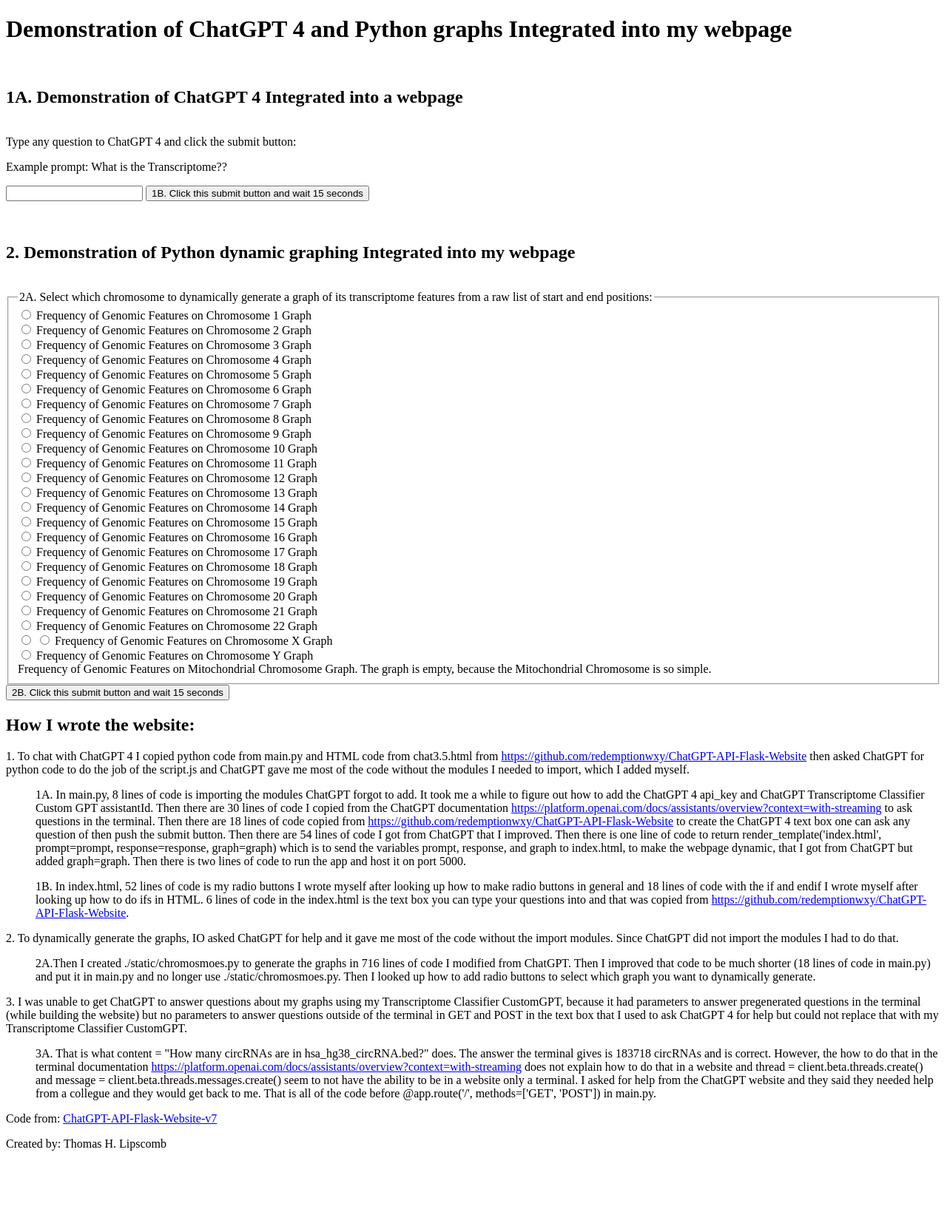
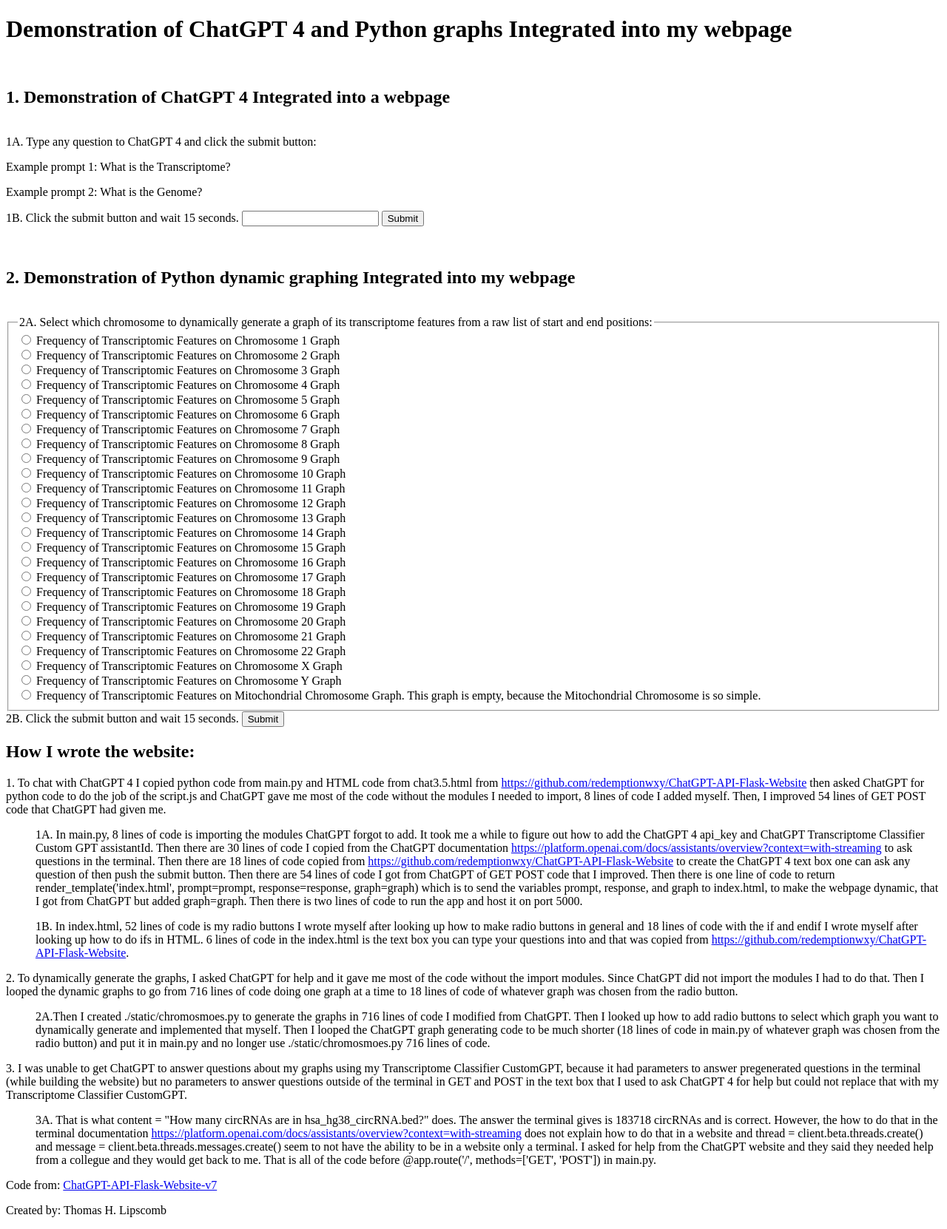
Before and after one commit to ProfHariSeldon/ChatGPT-API-Flask-Website-v7-main, a Flask app: page / in a window 1280 px wide. Shown: the whole page at 74% size. Before the commit the page ends 1556 px from the top, so only its background shows below. Run offline with Flask 3, Linux system fonts and the light colour scheme.

Commit message:
HTML blurb 4

```diff
--- a/templates/index.html
+++ b/templates/index.html
@@ -4,20 +4,20 @@
     <meta charset="UTF-8">
     <title>TL ChatGPT 4 and Dynamic Graphs</title>
     <meta name="description" content="Demonstration of ChatGPT 4 and Dynamic Python graphs Integrated into my webpage">
-    <meta name="keywords" content="Thomas H. Lipscomb, Thomas Lipscomb, End to End website, Genomics, ChatGPT, Dynamic Graphs, 2024">
+    <meta name="keywords" content="Thomas H. Lipscomb, Thomas Lipscomb, End to End website, Transcriptomics, ChatGPT, Dynamic Graphs, 2024">
     <title>Demonstration of ChatGPT 4 and Dynamic Python graphs Integrated into my webpage</title>
 </head>
 <body>
     <h1>Demonstration of ChatGPT 4 and Python graphs Integrated into my webpage</h1><br>
-    <h2><b>1A. Demonstration of ChatGPT 4 Integrated into a webpage</b></h2><br>
+    <h2><b>1. Demonstration of ChatGPT 4 Integrated into a webpage</b></h2><br>
     <!-- https://stackoverflow.com/questions/5392882/why-is-chrome-showing-a-please-fill-out-this-field-tooltip-on-empty-fields -->
     <form method="post">
-        <label for="prompt">Type any question to ChatGPT 4 and click the submit button:</label>
-        <p>Example prompt: What is the Transcriptome??</p>
+        <label for="prompt">1A. Type any question to ChatGPT 4 and click the submit button:</label>
+        <p>Example prompt 1: What is the Transcriptome?</p>
+        <p>Example prompt 2: What is the Genome?</p>
         <!-- https://www.w3schools.com/tags/att_input_required.asp -->
-        <input type="text" id="prompt" name="prompt">
-
-        <button type="submit">1B. Click this submit button and wait 15 seconds</button><br>
+        1B. Click the submit button and wait 15 seconds. <input type="text" id="prompt" name="prompt">
+        <button type="submit">Submit</button><br>
     </form>
     <br>
     <br>
@@ -26,58 +26,58 @@
         <fieldset>
             <legend>2A. Select which chromosome to dynamically generate a graph of its transcriptome features from a raw list of start and end positions:</legend>
             <input type="radio" id="chr1" name="graph" value="chr1">
-            <label for="chr1">Frequency of Genomic Features on Chromosome 1 Graph</label><br>
+            <label for="chr1">Frequency of Transcriptomic Features on Chromosome 1 Graph</label><br>
             <input type="radio" id="chr2" name="graph" value="chr2">
-            <label for="chr2">Frequency of Genomic Features on Chromosome 2 Graph</label><br>
+            <label for="chr2">Frequency of Transcriptomic Features on Chromosome 2 Graph</label><br>
             <input type="radio" id="chr3" name="graph" value="chr3">
-            <label for="chr3">Frequency of Genomic Features on Chromosome 3 Graph</label><br>
+            <label for="chr3">Frequency of Transcriptomic Features on Chromosome 3 Graph</label><br>
             <input type="radio" id="chr4" name="graph" value="chr4">
-            <label for="chr4">Frequency of Genomic Features on Chromosome 4 Graph</label><br>
+            <label for="chr4">Frequency of Transcriptomic Features on Chromosome 4 Graph</label><br>
             <input type="radio" id="chr5" name="graph" value="chr5">
-            <label for="chr5">Frequency of Genomic Features on Chromosome 5 Graph</label><br>
+            <label for="chr5">Frequency of Transcriptomic Features on Chromosome 5 Graph</label><br>
             <input type="radio" id="chr6" name="graph" value="chr6">
-            <label for="chr6">Frequency of Genomic Features on Chromosome 6 Graph</label><br>
+            <label for="chr6">Frequency of Transcriptomic Features on Chromosome 6 Graph</label><br>
             <input type="radio" id="chr7" name="graph" value="chr7">
-            <label for="chr7">Frequency of Genomic Features on Chromosome 7 Graph</label><br>
+            <label for="chr7">Frequency of Transcriptomic Features on Chromosome 7 Graph</label><br>
             <input type="radio" id="chr8" name="graph" value="chr8">
-            <label for="chr8">Frequency of Genomic Features on Chromosome 8 Graph</label><br>
+            <label for="chr8">Frequency of Transcriptomic Features on Chromosome 8 Graph</label><br>
             <input type="radio" id="chr9" name="graph" value="chr9">
-            <label for="chr9">Frequency of Genomic Features on Chromosome 9 Graph</label><br>
+            <label for="chr9">Frequency of Transcriptomic Features on Chromosome 9 Graph</label><br>
             <input type="radio" id="chr10" name="graph" value="chr10">
-            <label for="chr10">Frequency of Genomic Features on Chromosome 10 Graph</label><br>
+            <label for="chr10">Frequency of Transcriptomic Features on Chromosome 10 Graph</label><br>
             <input type="radio" id="chr11" name="graph" value="chr11">
-            <label for="chr11">Frequency of Genomic Features on Chromosome 11 Graph</label><br>
+            <label for="chr11">Frequency of Transcriptomic Features on Chromosome 11 Graph</label><br>
             <input type="radio" id="chr12" name="graph" value="chr12">
-            <label for="chr12">Frequency of Genomic Features on Chromosome 12 Graph</label><br>
+            <label for="chr12">Frequency of Transcriptomic Features on Chromosome 12 Graph</label><br>
             <input type="radio" id="chr13" name="graph" value="chr13">
-            <label for="chr13">Frequency of Genomic Features on Chromosome 13 Graph</label><br>
+            <label for="chr13">Frequency of Transcriptomic Features on Chromosome 13 Graph</label><br>
             <input type="radio" id="chr14" name="graph" value="chr14">
-            <label for="chr14">Frequency of Genomic Features on Chromosome 14 Graph</label><br>
+            <label for="chr14">Frequency of Transcriptomic Features on Chromosome 14 Graph</label><br>
             <input type="radio" id="chr15" name="graph" value="chr15">
-            <label for="chr15">Frequency of Genomic Features on Chromosome 15 Graph</label><br>
+            <label for="chr15">Frequency of Transcriptomic Features on Chromosome 15 Graph</label><br>
             <input type="radio" id="chr16" name="graph" value="chr16">
-            <label for="chr16">Frequency of Genomic Features on Chromosome 16 Graph</label><br>
+            <label for="chr16">Frequency of Transcriptomic Features on Chromosome 16 Graph</label><br>
             <input type="radio" id="chr17" name="graph" value="chr17">
-            <label for="chr17">Frequency of Genomic Features on Chromosome 17 Graph</label><br>
+            <label for="chr17">Frequency of Transcriptomic Features on Chromosome 17 Graph</label><br>
             <input type="radio" id="chr18" name="graph" value="chr18">
-            <label for="chr18">Frequency of Genomic Features on Chromosome 18 Graph</label><br>
+            <label for="chr18">Frequency of Transcriptomic Features on Chromosome 18 Graph</label><br>
             <input type="radio" id="chr19" name="graph" value="chr19">
-            <label for="chr19">Frequency of Genomic Features on Chromosome 19 Graph</label><br>
+            <label for="chr19">Frequency of Transcriptomic Features on Chromosome 19 Graph</label><br>
             <input type="radio" id="chr20" name="graph" value="chr20">
-            <label for="chr20">Frequency of Genomic Features on Chromosome 20 Graph</label><br>
+            <label for="chr20">Frequency of Transcriptomic Features on Chromosome 20 Graph</label><br>
             <input type="radio" id="chr21" name="graph" value="chr21">
-            <label for="chr21">Frequency of Genomic Features on Chromosome 21 Graph</label><br>
+            <label for="chr21">Frequency of Transcriptomic Features on Chromosome 21 Graph</label><br>
             <input type="radio" id="chr22" name="graph" value="chr22">
-            <label for="chr22">Frequency of Genomic Features on Chromosome 22 Graph</label><br>
+            <label for="chr22">Frequency of Transcriptomic Features on Chromosome 22 Graph</label><br>
+            <input type="radio" id="chrX" name="graph" value="chrX">
+            <label for="chrX">Frequency of Transcriptomic Features on Chromosome X Graph</label><br>
+            <input type="radio" id="chrY" name="graph" value="chrY">
+            <label for="chrY">Frequency of Transcriptomic Features on Chromosome Y Graph</label><br>
             <input type="radio" id="chrMT" name="graph" value="chrMT">
-            <input type="radio" id="chrX" name="graph" value="chrX">
-            <label for="chrX">Frequency of Genomic Features on Chromosome X Graph</label><br>
-            <input type="radio" id="chrY" name="graph" value="chrY">
-            <label for="chrY">Frequency of Genomic Features on Chromosome Y Graph</label><br>
-            <label for="chrMT">Frequency of Genomic Features on Mitochondrial Chromosome Graph.  The graph is empty, because the Mitochondrial Chromosome is so simple.</label>
+            <label for="chrMT">Frequency of Transcriptomic Features on Mitochondrial Chromosome Graph.  This graph is empty, because the Mitochondrial Chromosome is so simple.</label>
         </fieldset>
 
-        <button type="submit">2B. Click this submit button and wait 15 seconds</button>
+        2B. Click the submit button and wait 15 seconds. <button type="submit">Submit</button><br>
     </form>
 
     {% if response %}
@@ -92,15 +92,15 @@
 
     <h2>How I wrote the website:</h2>
 
-    <p>1. To chat with ChatGPT 4 I copied python code from main.py and HTML code from chat3.5.html from <a href="https://github.com/redemptionwxy/ChatGPT-API-Flask-Website">https://github.com/redemptionwxy/ChatGPT-API-Flask-Website</a> then asked ChatGPT for python code to do the job of the script.js and ChatGPT gave me most of the code without the modules I needed to import, which I added myself.</p>
+    <p>1. To chat with ChatGPT 4 I copied python code from main.py and HTML code from chat3.5.html from <a href="https://github.com/redemptionwxy/ChatGPT-API-Flask-Website">https://github.com/redemptionwxy/ChatGPT-API-Flask-Website</a> then asked ChatGPT for python code to do the job of the script.js and ChatGPT gave me most of the code without the modules I needed to import, 8 lines of code I added myself.  Then, I improved 54 lines of GET POST code that ChatGPT had given me.</p>
 
-    <ul>1A. In main.py, 8 lines of code is importing the modules ChatGPT forgot to add.  It took me a while to figure out how to add the ChatGPT 4 api_key and ChatGPT Transcriptome Classifier Custom GPT assistantId. Then there are 30 lines of code I copied from the ChatGPT documentation <a href="https://platform.openai.com/docs/assistants/overview?context=with-streaming">https://platform.openai.com/docs/assistants/overview?context=with-streaming</a> to ask questions in the terminal.  Then there are 18 lines of code copied from <a href="https://github.com/redemptionwxy/ChatGPT-API-Flask-Website">https://github.com/redemptionwxy/ChatGPT-API-Flask-Website</a> to create the ChatGPT 4 text box one can ask any question of then push the submit button.  Then there are 54 lines of code I got from ChatGPT that I improved.  Then there is one line of code to return render_template('index.html', prompt=prompt, response=response, graph=graph) which is to send the variables prompt, response, and graph to index.html, to make the webpage dynamic, that I got from ChatGPT but added graph=graph.  Then there is two lines of code to run the app and host it on port 5000.</ul>
+    <ul>1A. In main.py, 8 lines of code is importing the modules ChatGPT forgot to add.  It took me a while to figure out how to add the ChatGPT 4 api_key and ChatGPT Transcriptome Classifier Custom GPT assistantId. Then there are 30 lines of code I copied from the ChatGPT documentation <a href="https://platform.openai.com/docs/assistants/overview?context=with-streaming">https://platform.openai.com/docs/assistants/overview?context=with-streaming</a> to ask questions in the terminal.  Then there are 18 lines of code copied from <a href="https://github.com/redemptionwxy/ChatGPT-API-Flask-Website">https://github.com/redemptionwxy/ChatGPT-API-Flask-Website</a> to create the ChatGPT 4 text box one can ask any question of then push the submit button.  Then there are 54 lines of code I got from ChatGPT of GET POST code that I improved.  Then there is one line of code to return render_template('index.html', prompt=prompt, response=response, graph=graph) which is to send the variables prompt, response, and graph to index.html, to make the webpage dynamic, that I got from ChatGPT but added graph=graph.  Then there is two lines of code to run the app and host it on port 5000.</ul>
 
     <ul>1B. In index.html, 52 lines of code is my radio buttons I wrote myself after looking up how to make radio buttons in general and 18 lines of code with the if and endif I wrote myself after looking up how to do ifs in HTML.  6 lines of code in the index.html is the text box you can type your questions into and that was copied from <a href="https://github.com/redemptionwxy/ChatGPT-API-Flask-Website">https://github.com/redemptionwxy/ChatGPT-API-Flask-Website</a>.</ul>
 
-    <p>2. To dynamically generate the graphs, IO asked ChatGPT for help and it gave me most of the code without the import modules.  Since ChatGPT did not import the modules I had to do that.</p>
+    <p>2. To dynamically generate the graphs, I asked ChatGPT for help and it gave me most of the code without the import modules.  Since ChatGPT did not import the modules I had to do that.   Then I looped the dynamic graphs to go from 716 lines of code doing one graph at a time to 18 lines of code of whatever graph was chosen from the radio button.</p>
 
-    <ul>2A.Then I created ./static/chromosmoes.py to generate the graphs in 716 lines of code I modified from ChatGPT.  Then I improved that code to be much shorter (18 lines of code in main.py) and put it in main.py and no longer use ./static/chromosmoes.py.  Then I looked up how to add radio buttons to select which graph you want to dynamically generate.</ul>
+    <ul>2A.Then I created ./static/chromosmoes.py to generate the graphs in 716 lines of code I modified from ChatGPT.  Then I looked up how to add radio buttons to select which graph you want to dynamically generate and implemented that myself.  Then I looped the ChatGPT graph generating code to be much shorter (18 lines of code in main.py of whatever graph was chosen from the radio button) and put it in main.py and no longer use ./static/chromosmoes.py 716 lines of code.</ul>
 
     <p>3. I was unable to get ChatGPT to answer questions about my graphs using my Transcriptome Classifier CustomGPT, because it had parameters to answer pregenerated questions in the terminal (while building the website) but no parameters to answer questions outside of the terminal in GET and POST in the text box that I used to ask ChatGPT 4 for help but could not replace that with my Transcriptome Classifier CustomGPT.</p>
 
```
